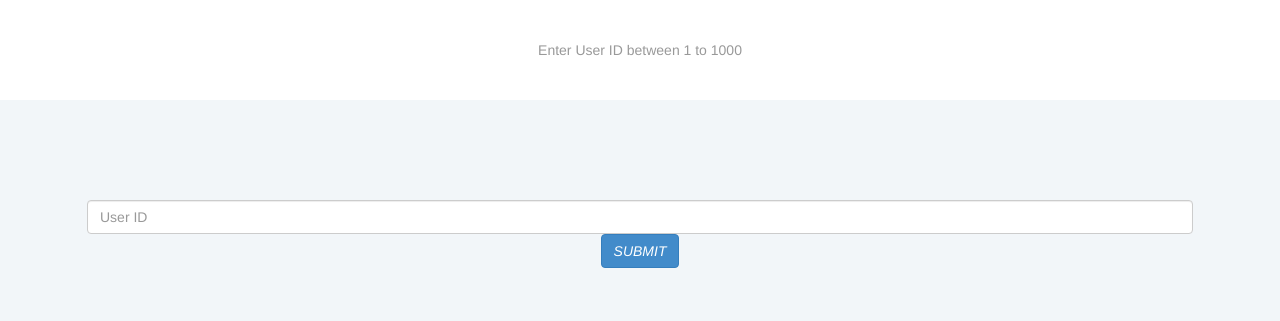
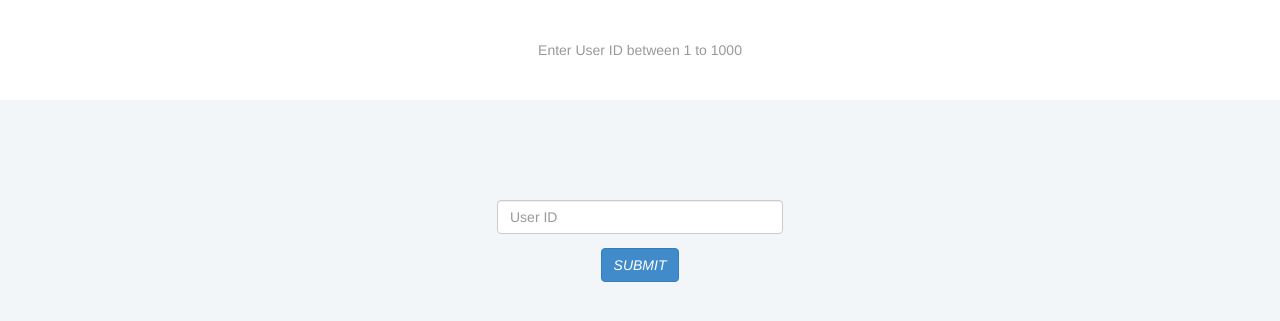
Before and after one commit to dakshita117/dakshita117-groceryRec, a Flask app: page / in a window 1280 px wide. Shown: the part 82-403 px from the top of the page. Run offline with Flask 2, Linux system fonts and the light colour scheme; parts of the project's set-up code (start-up, migrations or seed data) failed here and were passed over; some libraries are stand-ins or nearby versions.

Commit message:
css changes 02:44

```diff
--- a/app.py
+++ b/app.py
@@ -23,7 +23,7 @@ def recommendersystem(user_id):
 
     recommendations = pd.Series(
         np.dot(p.values, cosine_dists[user_id]), index=p.index)
-    return recommendations.sort_values(ascending=False).head(15)
+    return recommendations.sort_values(ascending=False).head(8)
 
 
 def prediction(person):
--- a/static/css/custom.css
+++ b/static/css/custom.css
@@ -43,6 +43,24 @@ a:hover {
 
 .navbar-brand:hover {
   color: #fff;
+}
+.aa
+{
+  margin-top: 14px;
+}
+
+.GoogleLogo {
+  position:absolute;
+  TOP:125px;
+  LEFT:575px;
+}
+
+.SearchBar {
+  position: centre;
+  top: 355px;
+  left: 575px;
+  height: 30px;
+  width: 350px;
 }
 
 /*-----------------------------------
--- a/templates/home.html
+++ b/templates/home.html
@@ -1,7 +1,7 @@
 <!DOCTYPE html>
 <html>
   <head>
-    <title>Shopping Cart</title>
+    <title>Flipkart Smart Bag</title>
     <meta charset="UTF-8" />
     <meta
       name="viewport"
@@ -38,7 +38,7 @@
       </ol>
     </div>
 
-    <div class="container text-center">
+    <div class="container text-center SearchBar ">
       <form method="POST" , action="{{url_for('predict')}}">
         <input
           type="int"
@@ -49,8 +49,8 @@
           placeholder="User ID"
         />
 
-        <button type="submit button" class="btn btn-primary">
-          <i class="fas fa-search">SUBMIT</i>
+        <button type="submit button" class="btn btn-primary aa">
+          <i class="fas fa-search ">SUBMIT</i>
         </button>
       </form>
     </div>
--- a/templates/out_prediction.html
+++ b/templates/out_prediction.html
@@ -1,7 +1,7 @@
 <!DOCTYPE html>
 <html>
   <head>
-    <title>Shopping Cart</title>
+    <title>Flipkart Smart Bag</title>
     <meta charset="UTF-8" />
     <meta
       name="viewport"
```
